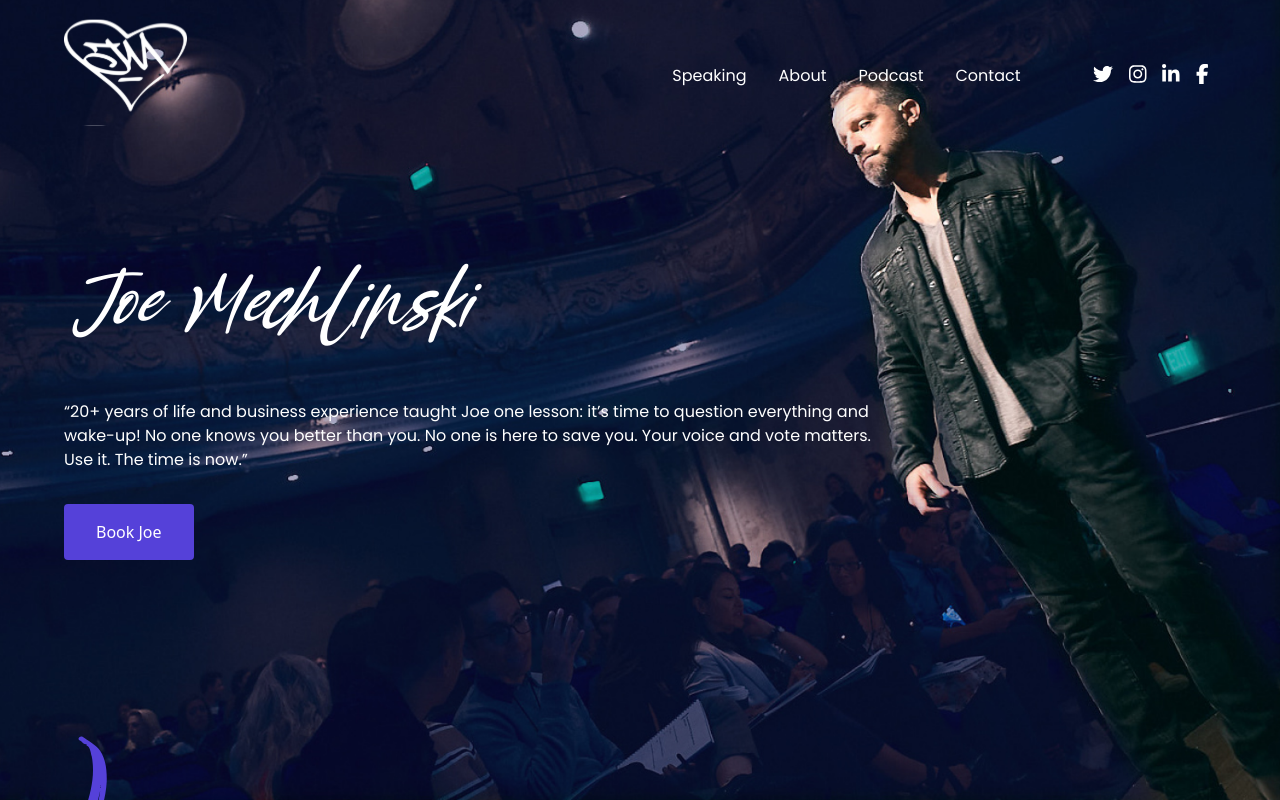
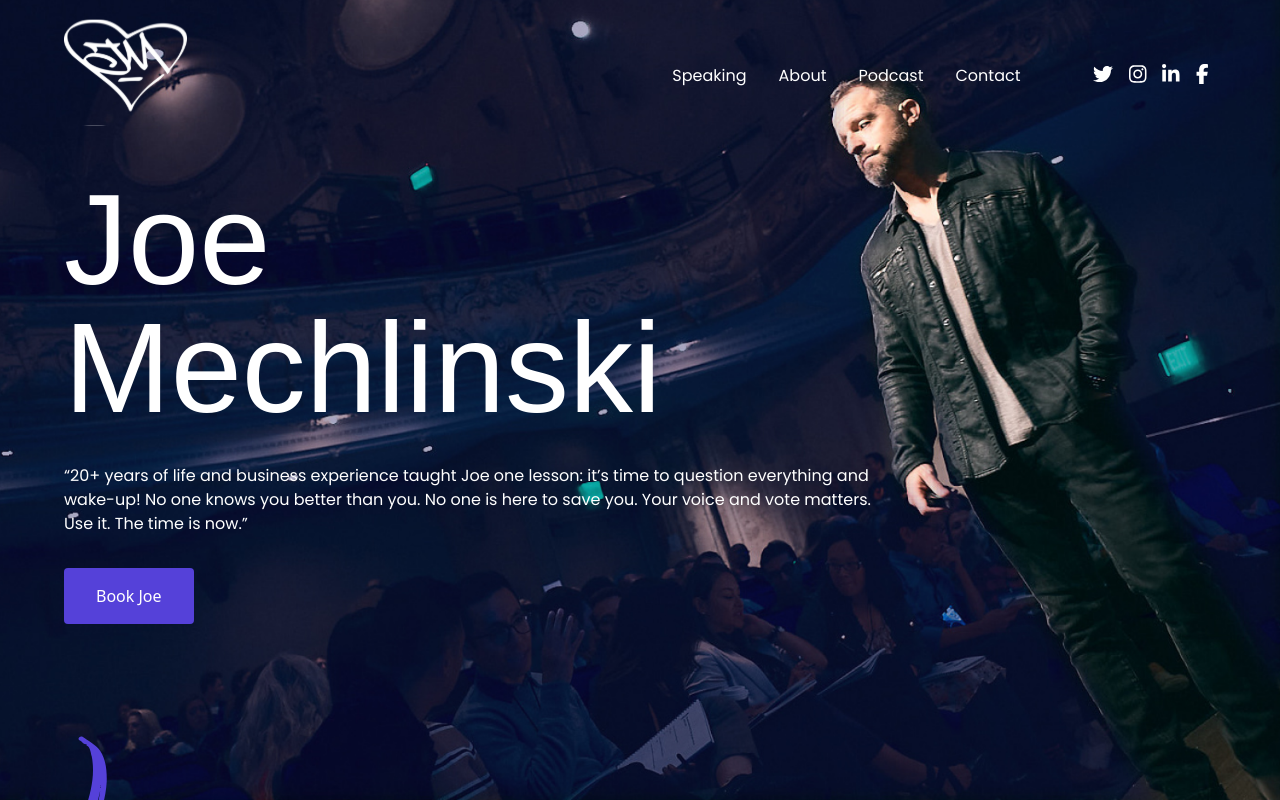
Before and after one commit to noureddein/joe-mechlinski, a Next.js app: page / in a window 1280 px wide. Shown: the top 800 px of the page. Built offline with nearby package versions, Linux system fonts and the light colour scheme; a web font is replaced by a local one.

Commit message:
Fix font in IOS

```diff
--- a/styles/globals.css
+++ b/styles/globals.css
@@ -1,5 +1,5 @@
 @import url('https://fonts.googleapis.com/css2?family=Open+Sans:wght@600&family=Poppins:ital,wght@0,100;0,200;0,300;0,400;0,500;0,600;0,700;0,800;0,900;1,100;1,200;1,300;1,400;1,500;1,600;1,700;1,800;1,900&display=swap');
-/* @import url('fonts.cdnfonts.com/css/north-coast'); */
+/* @import url('http://fonts.cdnfonts.com/css/north-coast'); */
 
 
 
@@ -12,14 +12,18 @@
 
 @layer base{
   @font-face {
-    font-family: "North Coast";
-    src: url('/fonts/NorthCoastItalic.woff2') format('woff2'),
-    url('/fonts/NorthCoastItalic.woff') format('woff'),
-    url('/fonts/NorthCoastItalic.otf') format('otf'),
-    url('/fonts/NorthCoastItalic.ttf') format('truetype');
+    font-family: 'North Coast';
+    font-style: normal;
     font-weight: 400;
-    font-style: italic;
-  }
+    src: local('North Coast'), url('https://fonts.cdnfonts.com/s/46894/North Coast.woff') format('woff');
+}
+@font-face {
+    font-family: 'North Coast';
+    font-style: normal;
+    font-weight: 400;
+    src: local('North Coast'), url('https://fonts.cdnfonts.com/s/46894/North Coast Italic.woff') format('woff');
+}
+
 }
 
 
```
